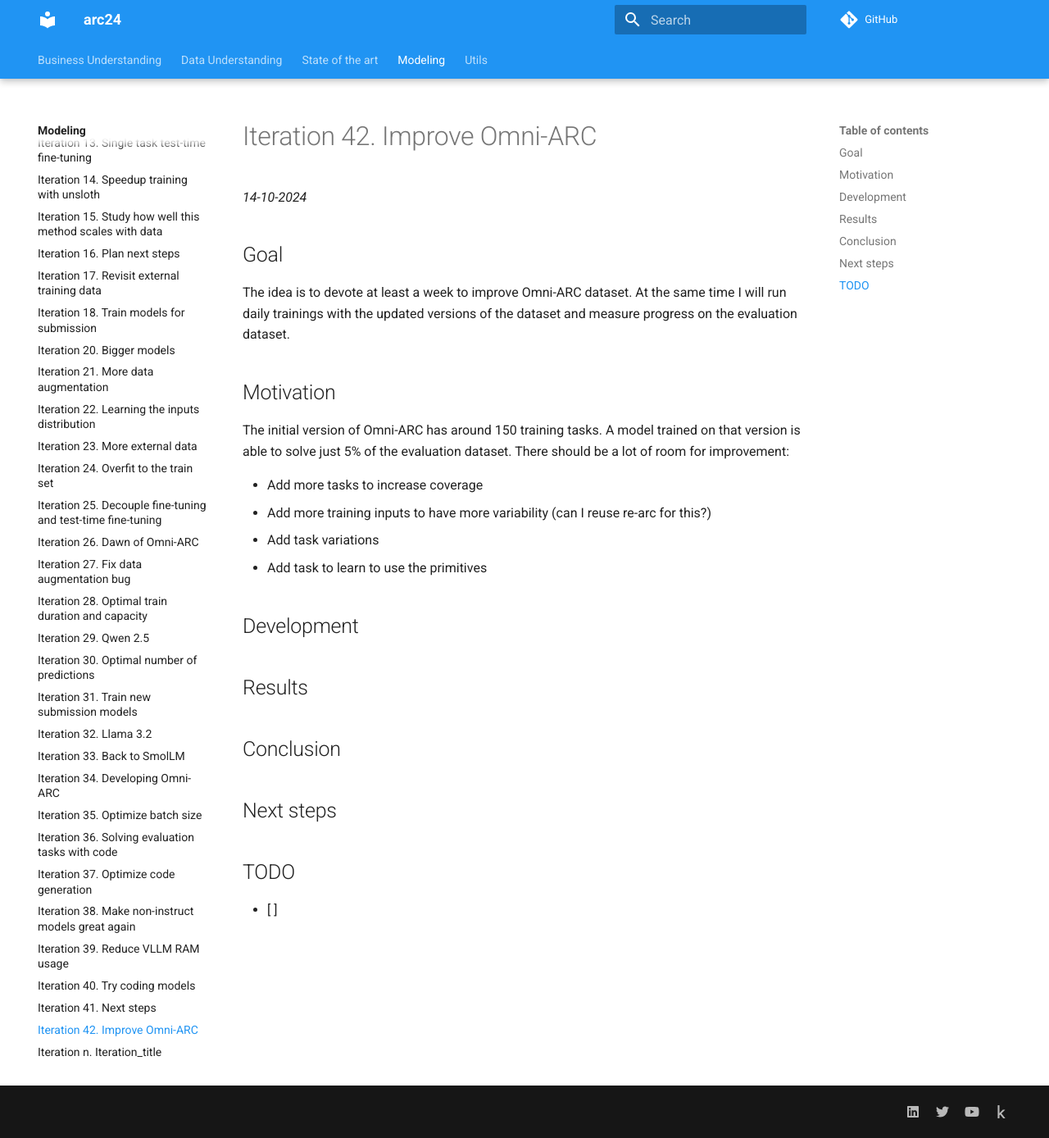
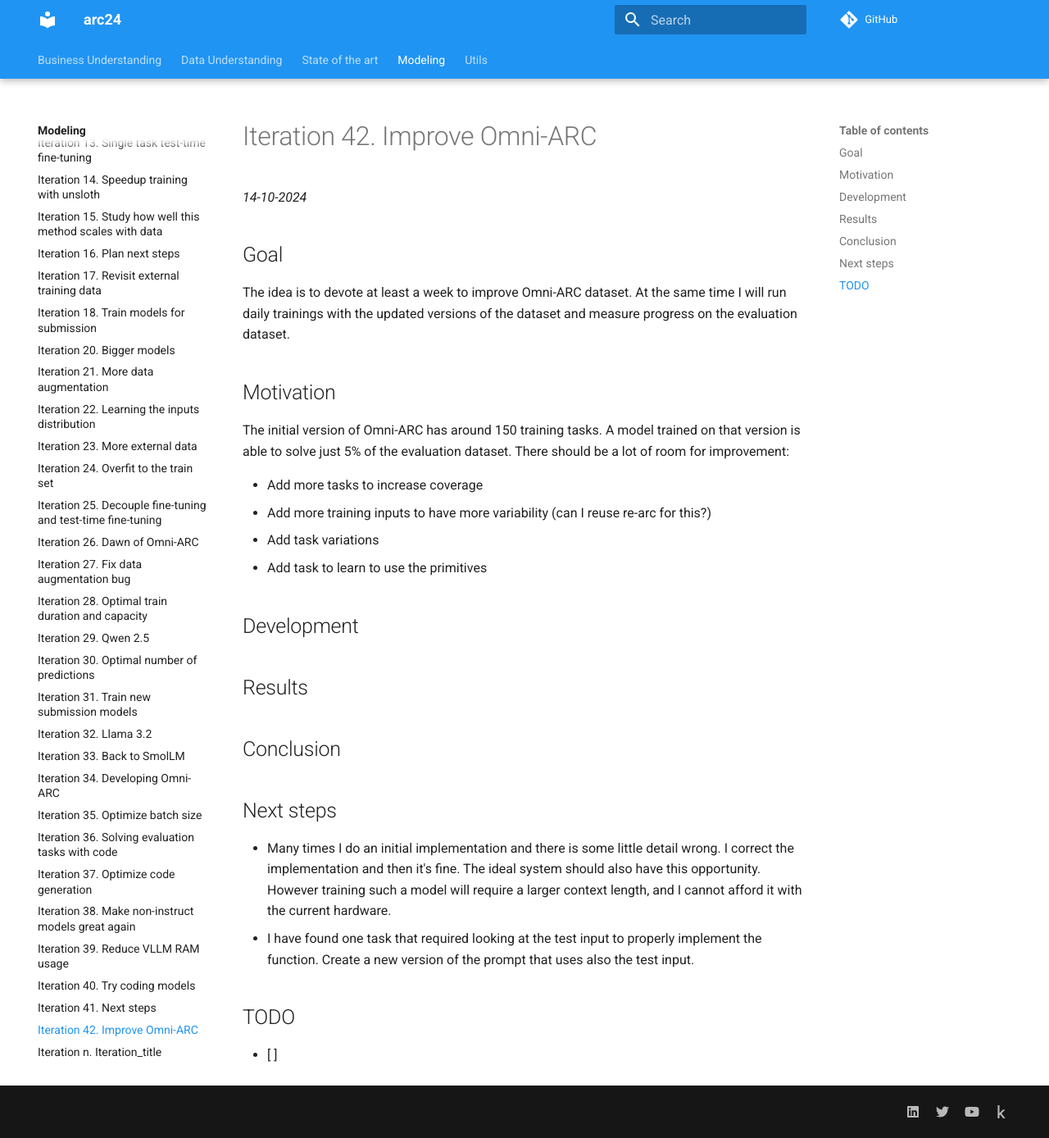
Before and after one commit to zhengjunyao-work/arc24, an MkDocs documentation site: the page built from docs/modeling/Iteration_42_improve_omniarc.md, in a window 1280 px wide and 1388 px high. Shown: the whole window at 82% size. Built offline with MkDocs 1.6.1 and Material for MkDocs 9.7.7, drawn with Linux system fonts in a browser that asks for light colours; comment, search, counter and statistics services are not loaded.

Commit message:
updated documentation

```diff
--- a/docs/modeling/Iteration_42_improve_omniarc.md
+++ b/docs/modeling/Iteration_42_improve_omniarc.md
@@ -25,6 +25,12 @@ able to solve just 5% of the evaluation dataset. There should be a lot of room f
 
 ## Next steps
 
+- Many times I do an initial implementation and there is some little detail wrong. I correct the implementation
+  and then it's fine. The ideal system should also have this opportunity. However training such a model
+  will require a larger context length, and I cannot afford it with the current hardware.
+- I have found one task that required looking at the test input to properly implement the function.
+  Create a new version of the prompt that uses also the test input.
+
 ## TODO
 
 - [ ]
```
